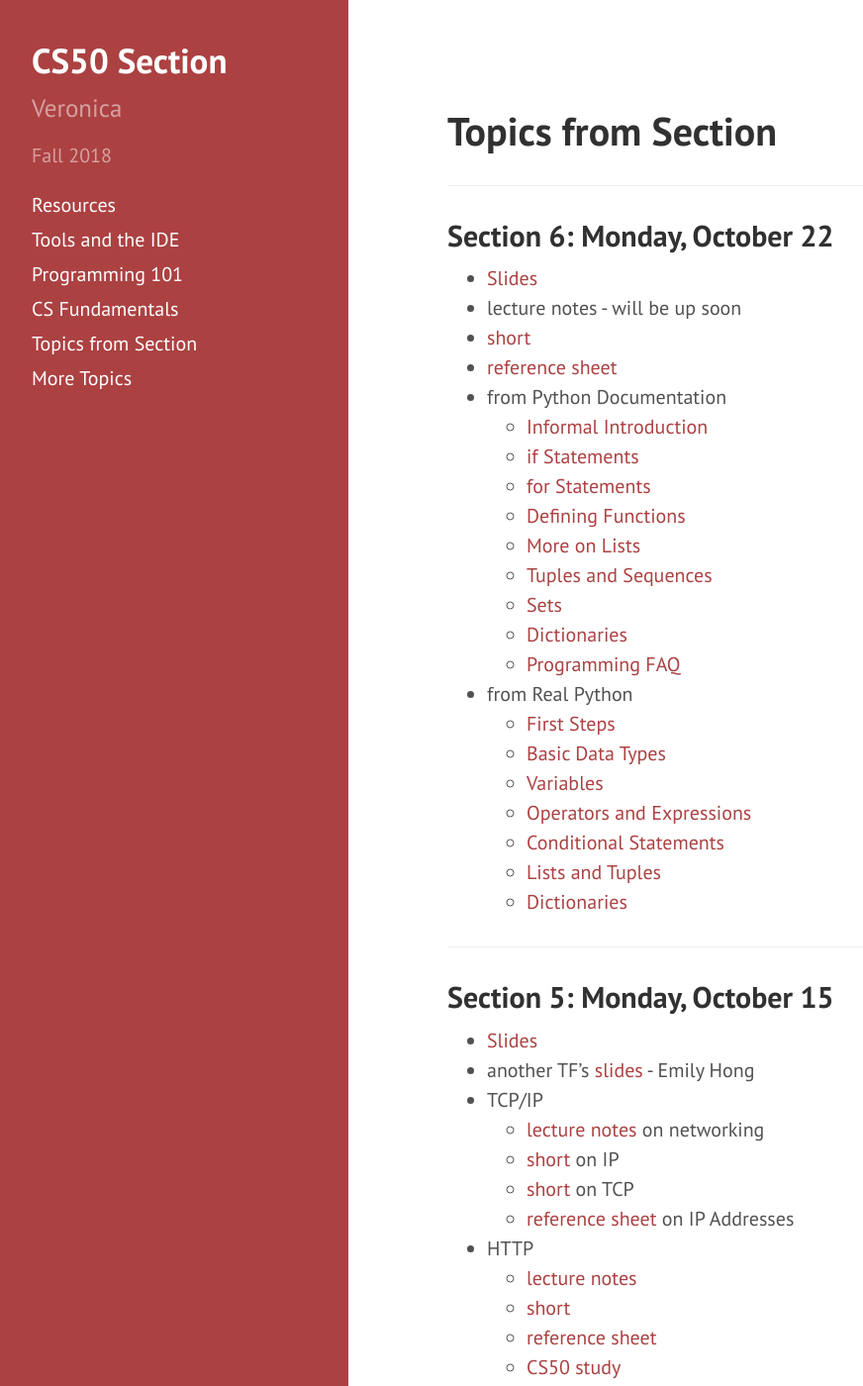
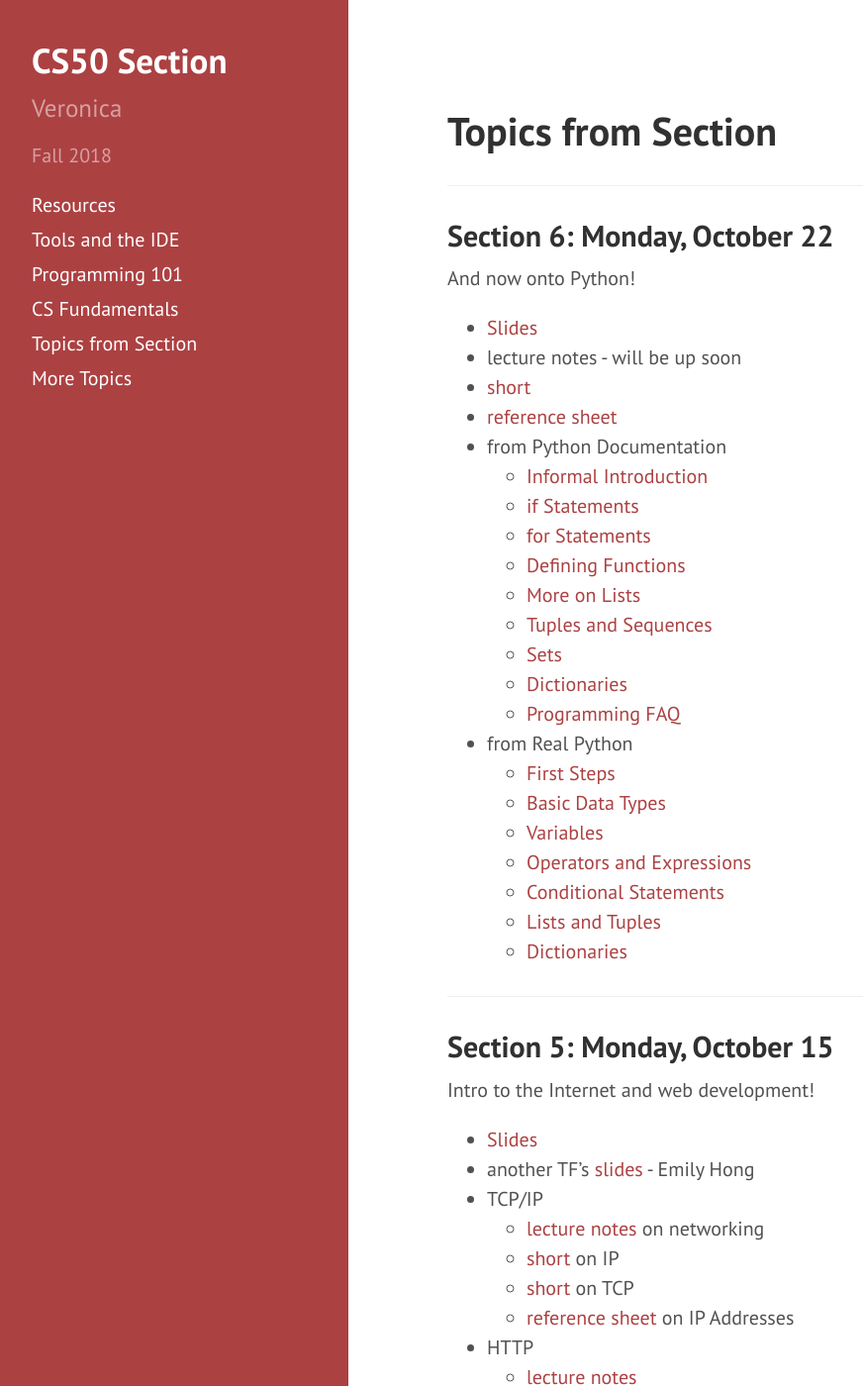
Before and after one commit to veronicanutting/CS50-section, a Jekyll site: the page built from section.md, in a window 1280 px wide and 1400 px high. Shown: the whole window at 99% size, without its empty margins (8-880 px from the left). Built offline with Jekyll 4.4.1, drawn with Linux system fonts in a browser that asks for light colours; nearby versions of some CDN libraries; our own code applies the rules of GitHub Pages for plain Markdown files.

Commit message:
mini thing

```diff
--- a/section.md
+++ b/section.md
@@ -7,6 +7,7 @@ layout: default
 ---
 
 ## Section 6: Monday, October 22
+And now onto Python!
 * [Slides](https://docs.google.com/presentation/d/1D3l7zmCJjS7t5LOrwbsrXk2gNLc3gBX0vAE_ZjX0VUg/edit?usp=sharing)
 * lecture notes - will be up soon
 * [short](https://www.youtube.com/watch?v=mgBpcQRDtl0&t=0s&list=PLhQjrBD2T381k8ul4WQ8SQ165XqY149WW&index=41)
@@ -34,6 +35,7 @@ layout: default
 ---
 
 ## Section 5: Monday, October 15
+Intro to the Internet and web development!
 * [Slides](https://docs.google.com/presentation/d/10C6JuFb3v0zvv4mK3Pr_FubZi4h9vkZ7rzJrPBIXuFY/edit?usp=sharing)
 * another TF's [slides](https://docs.google.com/presentation/d/1YP_AqbUC6BiZWuhwc42TgGrgFXBoQNLJjA6gzYaA8lY/edit?usp=sharing) - Emily Hong
 * TCP/IP
```
